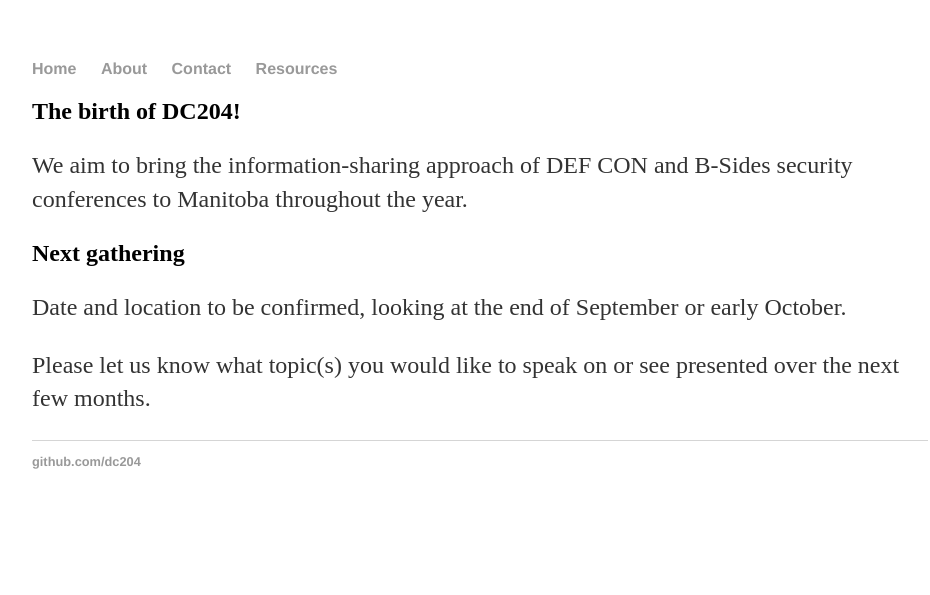
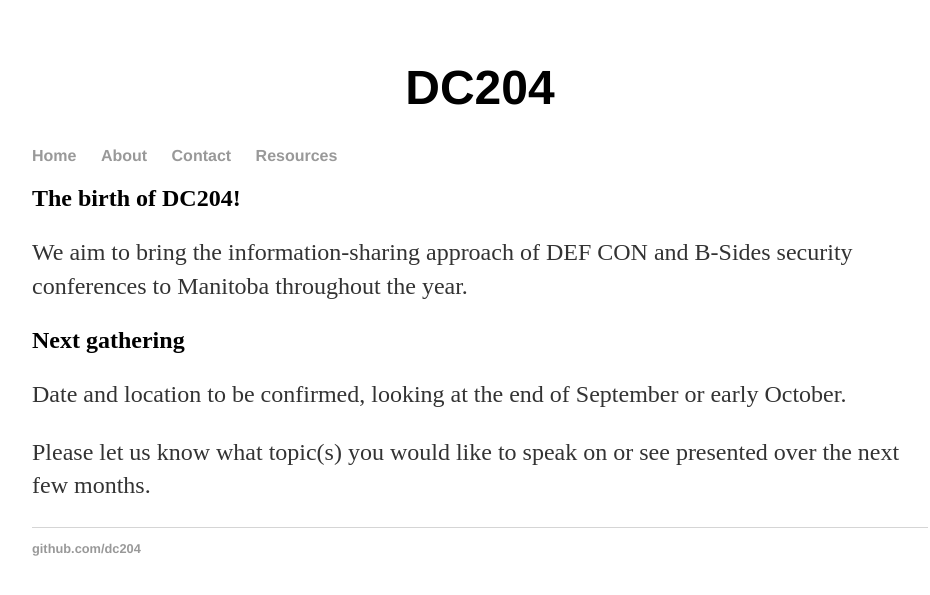
Before and after one commit to dc204/dc204.github.io, a Jekyll site: the page built from index.html, in a window 1280 px wide. Shown: the top 595 px of the page, without its empty margins (160-1090 px from the left). Built offline with Jekyll 4.4.1, drawn with Linux system fonts in a browser that asks for light colours.

Commit message:
Update default.html

```diff
--- a/_layouts/default.html
+++ b/_layouts/default.html
@@ -6,6 +6,8 @@
 			<link rel="stylesheet" type="text/css" href="/css/main.css">
 		</head>
 		<body>
+			<header>
+				<h1 align="center">DC204</h1>
 				<nav>
 	    		<ul>
 	        	<li><a href="/">Home</a></li>
@@ -14,6 +16,7 @@
 	        	<li><a href="/resources">Resources</a></li>
 	    		</ul>
 				</nav>
+			</header>
 			<div class="container">
 
 			{{ content }}
```
Lines whose indentation alone changed are shown as unchanged.
